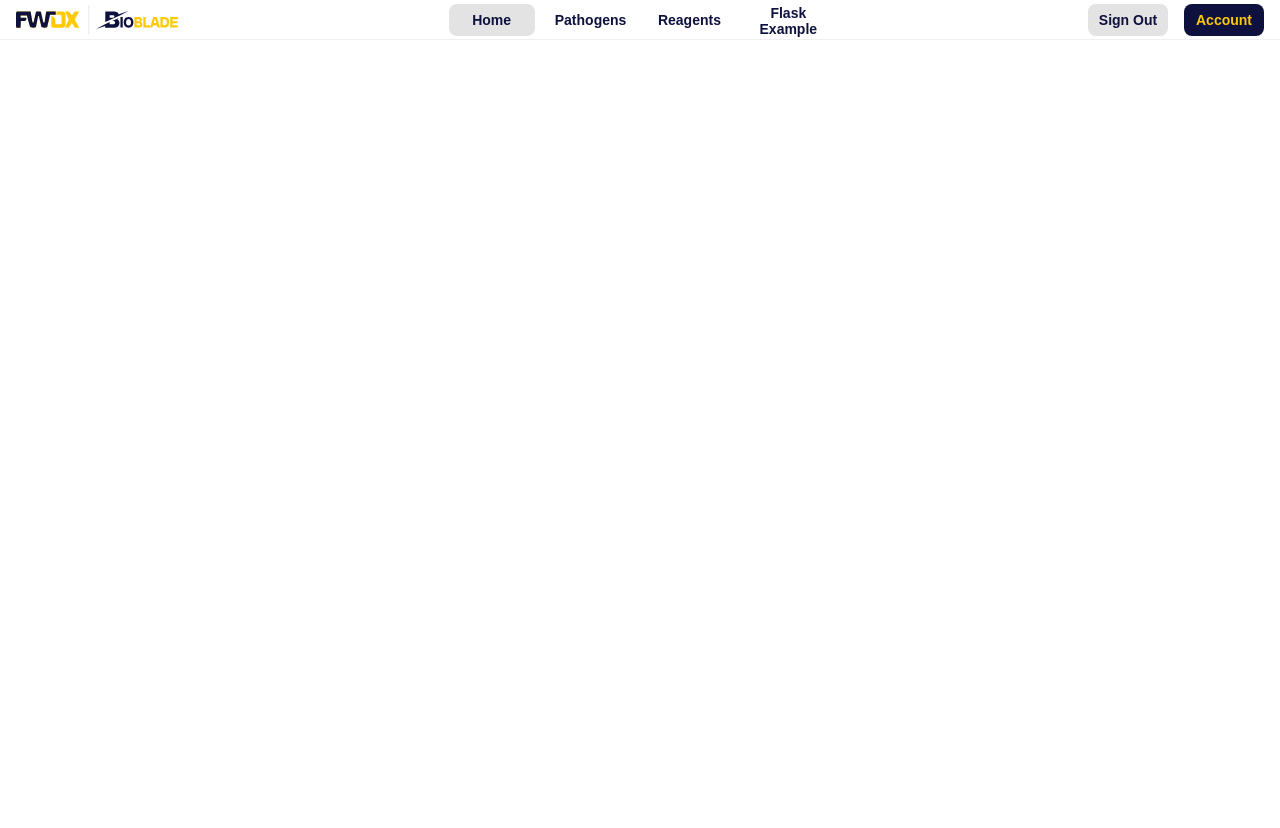
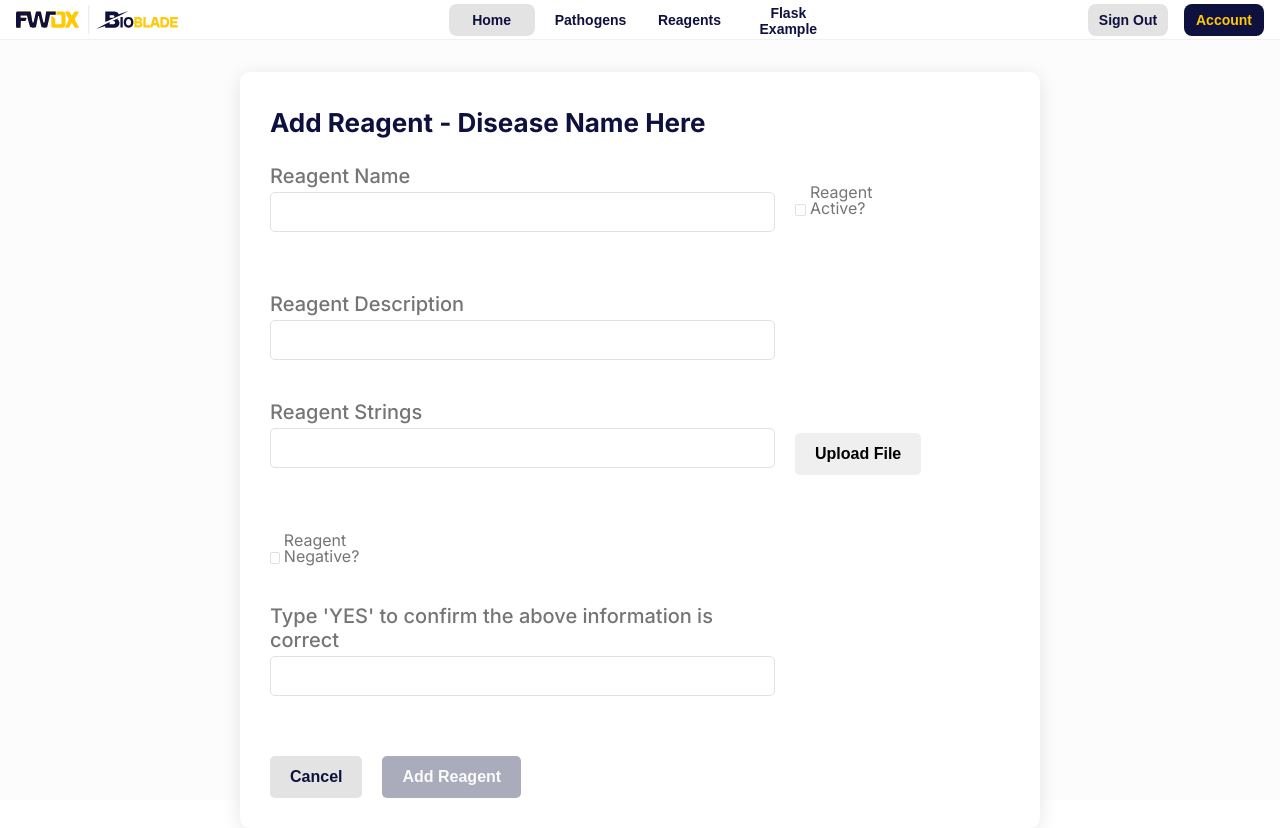
Before and after one commit to Zhelus/fwdx, a Vue app in the folder frontend/: page /reagents/add in a window 1280 px wide. Before the commit the page ends 800 px from the top, so only its background shows below. Built offline with nearby package versions, Linux system fonts and the light colour scheme.

Commit message:
Add a view to add oligos to reagent products

```diff
--- /dev/null
+++ b/frontend/src/components/reagents_form/ReagentForm.vue
@@ -0,0 +1,138 @@
+<!--
+Page view for adding a new reagent
+Last edited by: Michael Nguyen
+Date: 11/05/24
+-->
+
+<script setup>
+import { ref } from 'vue';
+import FormTextInputItem from '@/components/report_form/FormTextInputItem.vue';
+import FormCheckboxItem from '@/components/report_form/FormCheckboxItem.vue';
+import FormActionButton from '@/components/report_form/FormActionButton.vue';
+
+const reagentName = ref('');
+const isReagentActive = ref(false);
+const reagentDescription = ref('');
+const reagentString = ref('');
+const isReagentNegative = ref(false);
+const confirmationText = ref('');
+
+function cancelClicked() {
+  // Logic to handle cancel action, such as navigating back or clearing form
+}
+
+function addReagentClicked() {
+  // Logic to handle adding the reagent, such as submitting the form
+}
+</script>
+
+<template>
+  <div class="add-reagent-form-container">
+    <h1 class="form-header">Add Reagent - Disease Name Here</h1>
+
+    <!-- Reagent Name and Active Checkbox -->
+    <div class="reagent-name-active">
+      <FormTextInputItem
+        v-model="reagentName"
+        section-header="Reagent Name"
+        placeholder="Enter Reagent Name"
+      />
+      <FormCheckboxItem
+        :options-list="[{ name: 'Reagent Active?', value: 'active' }]"
+        v-model="isReagentActive"
+      />
+    </div>
+
+    <!-- Reagent Description -->
+    <FormTextInputItem
+      v-model="reagentDescription"
+      section-header="Reagent Description"
+      placeholder="Enter Description"
+    />
+
+    <!-- Reagent String and Upload File Button -->
+    <div class="reagent-string-upload">
+      <FormTextInputItem
+        v-model="reagentString"
+        section-header="Reagent Strings"
+        placeholder="Enter here or Upload from text file"
+      />
+      <FormActionButton
+        button-text="Upload File"
+        button-class="upload-file-button"
+      />
+    </div>
+
+    <!-- Reagent Negative Checkbox -->
+    <FormCheckboxItem
+      :options-list="[{ name: 'Reagent Negative?', value: 'negative' }]"
+      v-model="isReagentNegative"
+    />
+
+    <!-- Confirmation Text Input -->
+    <FormTextInputItem
+      v-model="confirmationText"
+      section-header="Type 'YES' to confirm the above information is correct"
+      placeholder="Type 'YES' here"
+    />
+
+    <!-- Action Buttons -->
+    <div class="form-button-container">
+      <FormActionButton
+        button-text="Cancel"
+        button-class="cancel"
+        @click="cancelClicked"
+      />
+      <FormActionButton
+        button-text="Add Reagent"
+        button-class="submit"
+        @click="addReagentClicked"
+      />
+    </div>
+  </div>
+</template>
+
+<style scoped>
+.add-reagent-form-container {
+  display: flex;
+  flex-direction: column;
+  background-color: #ffffff;
+  border-radius: 10px;
+  padding: 30px;
+  box-shadow: 0 4px 20px rgba(0, 0, 0, 0.1);
+  max-width: 800px;
+  margin: 0 auto;
+}
+
+.form-header {
+  color: var(--fwdx-blue);
+  font-weight: 700;
+  font-size: 26px;
+  margin-bottom: 20px;
+}
+
+.reagent-name-active {
+  display: flex;
+  align-items: center;
+  gap: 20px;
+  margin-bottom: 20px;
+}
+
+.reagent-string-upload {
+  display: flex;
+  align-items: center;
+  gap: 20px;
+  margin-bottom: 20px;
+}
+
+.form-button-container {
+  display: flex;
+  gap: 20px;
+  margin-top: 20px;
+}
+
+button {
+  padding: 12px 20px;
+  font-size: 16px;
+}
+</style>
--- a/frontend/src/router/index.js
+++ b/frontend/src/router/index.js
@@ -12,6 +12,7 @@ import BrowseReportsView from '@/views/BrowseReportsView.vue'
 import PathogensView from '@/views/PathogensView.vue'
 import ReagentsView from '@/views/ReagentsView.vue'
 import FlaskExampleView from "@/views/FlaskExampleView.vue";
+import AddReagentView from '@/views/AddReagentView.vue'
 
 const router = createRouter({
   history: createWebHistory(import.meta.env.BASE_URL),
@@ -52,6 +53,11 @@ const router = createRouter({
       component: ReagentsView
     },
     {
+      path: '/reagents/add',
+      name:'addReagent',
+      component: AddReagentView
+    },
+    {
       path: '/flaskExample',
       name: 'flaskExample',
       component: FlaskExampleView
--- /dev/null
+++ b/frontend/src/views/AddReagentView.vue
@@ -0,0 +1,31 @@
+<!--
+Page view for adding a new reagent
+Last edited by: Michael Nguyen
+Date: 10/30/24
+-->
+<script setup>
+    import AddReagentForm from '@/components/reagents_form/ReagentForm.vue';
+    import { useRoute } from 'vue-router';
+    const route = useRoute();
+    const productName = route.query.productName || "Product Name";
+
+    const formTitle = `Add a new Oligo - ${productName}`;
+</script>
+<template>
+<div class="report-page-wrapper">
+    <AddReagentForm :form-title=formTitle :show-frequency="false" :is-edit-report="false"/>
+</div>
+</template>
+<style scoped>
+.report-page-wrapper {
+    min-height: 100%;
+    height: 100%;
+    max-height: 100%;
+    background-color: var(--gray-page-background);
+    padding: 2rem;
+    min-width: 100%;
+    display: flex;
+    justify-content: center;
+    align-items: flex-start;
+}
+</style>
--- a/frontend/src/views/ReagentsView.vue
+++ b/frontend/src/views/ReagentsView.vue
@@ -1,13 +1,20 @@
+<!--
+Page view for main pathogens page
+Last edited by: Michael Nguyen
+Date: 11/05/24
+-->
+
 <script setup>
 import { useRouter } from 'vue-router';
 
 const router = useRouter();
 
-function actionClicked(path) {
-  if (path) {
-    router.push(path);
+function actionClicked(path, productName) {
+  if (path && productName) {
+    router.push({ path, query: { productName } });
   }
 }
+
 
 // Sample data for the table
 const reagents = [
@@ -40,7 +47,7 @@ const reagents = [
           <td>{{ reagent.productName }}</td>
           <td>{{ reagent.numberOfOligos }}</td>
           <td class="action-buttons">
-            <button class="add-button" @click="actionClicked('/reagents/add')">Add</button>
+            <button class="add-button" @click="actionClicked('/reagents/add', reagent.productName)">Add</button>
             <button class="edit-button" @click="actionClicked('/reagents/edit')">Edit</button>
           </td>
         </tr>
```
Also changed, not shown: 1 other file (tests, documents, lock files or other folders).
